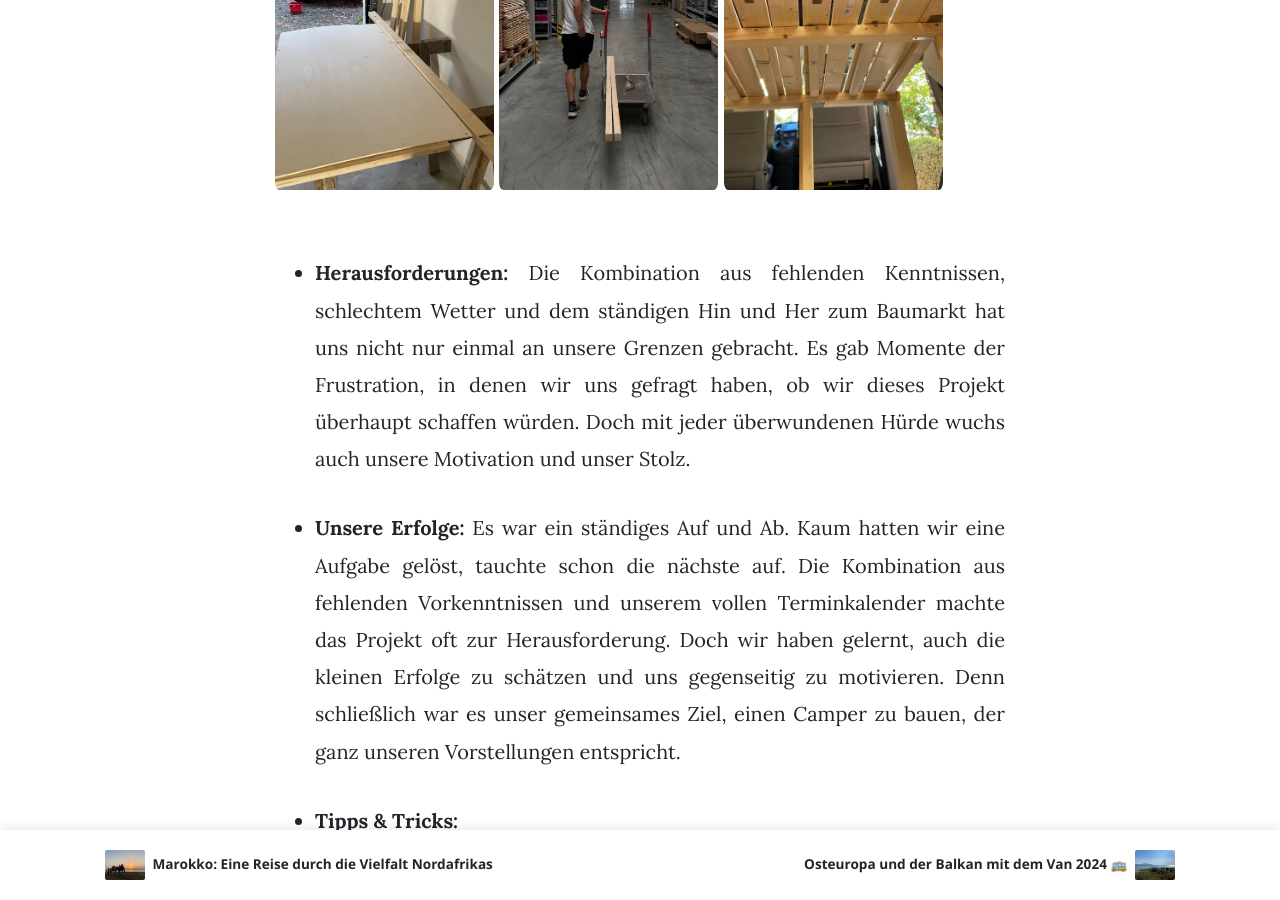
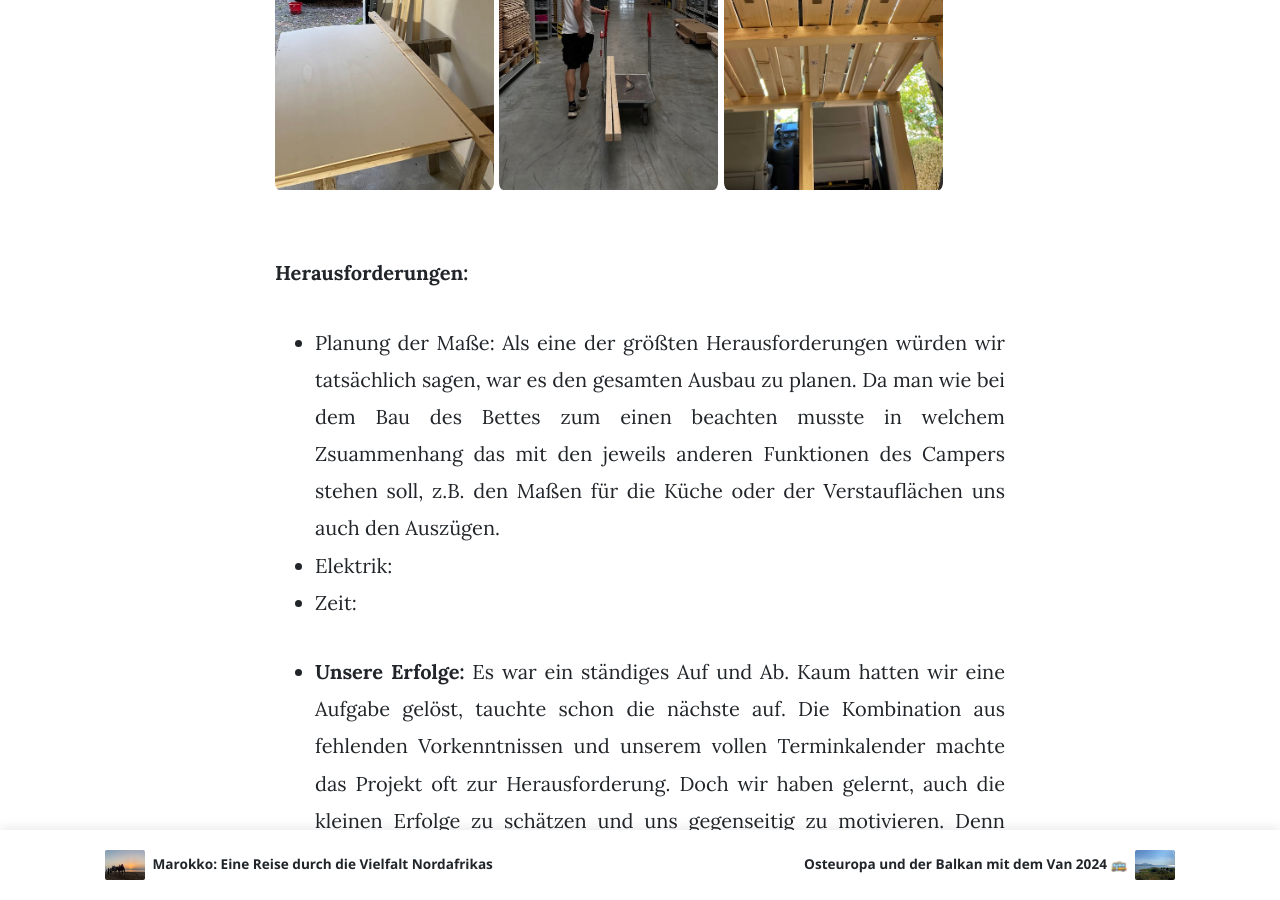
Before and after one commit to travelbuddi/travelbuddi.github.io, a Jekyll site: the page built from _posts/2024-05-01-campervan.md, in a window 1280 px wide and 900 px high, scrolled down 4617 px. Built offline with Jekyll 4.4.1, drawn with Linux system fonts in a browser that asks for light colours; nearby versions of some CDN libraries.

Commit message:
Update AUsbau

```diff
--- a/_posts/2024-05-01-campervan.md
+++ b/_posts/2024-05-01-campervan.md
@@ -46,7 +46,10 @@ Es gilt also, den Innenraum präzise auszumessen und die entsprechenden Maße zu
 ![VW](/assets/images/Ausbau04.jpg){: width="30%"}
 
 
-* **Herausforderungen:** Die Kombination aus fehlenden Kenntnissen, schlechtem Wetter und dem ständigen Hin und Her zum Baumarkt hat uns nicht nur einmal an unsere Grenzen gebracht. Es gab Momente der Frustration, in denen wir uns gefragt haben, ob wir dieses Projekt überhaupt schaffen würden. Doch mit jeder überwundenen Hürde wuchs auch unsere Motivation und unser Stolz.
+**Herausforderungen:**
+* Planung der Maße: Als eine der größten Herausforderungen würden wir tatsächlich sagen, war es den gesamten Ausbau zu planen. Da man wie bei dem Bau des Bettes zum einen beachten musste in welchem Zsuammenhang das mit den jeweils anderen Funktionen des Campers stehen soll, z.B. den Maßen für die Küche oder der Verstauflächen uns auch den Auszügen.
+* Elektrik:
+* Zeit:
 
 * **Unsere Erfolge:** Es war ein ständiges Auf und Ab. Kaum hatten wir eine Aufgabe gelöst, tauchte schon die nächste auf. Die Kombination aus fehlenden Vorkenntnissen und unserem vollen Terminkalender machte das Projekt oft zur Herausforderung. Doch wir haben gelernt, auch die kleinen Erfolge zu schätzen und uns gegenseitig zu motivieren. Denn schließlich war es unser gemeinsames Ziel, einen Camper zu bauen, der ganz unseren Vorstellungen entspricht.
 
```
